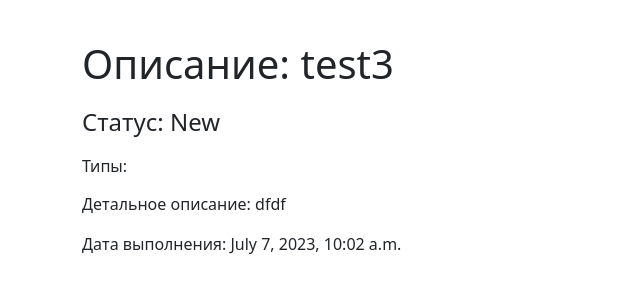
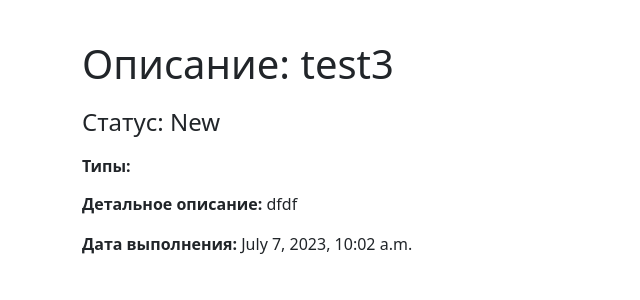
Before and after one commit to Kumushai/hwork57_issue_tracker, a Django app: page /todo/4/ in a window 1280 px wide. Shown: the part 56-356 px from the top of the page, without its empty margins (0-640 px from the left). Run offline with Django 4.2, Linux system fonts and the light colour scheme; data comes from the database, SQL or seed files in the repository.

Commit message:
Добавила стили в todo.html

```diff
--- a/webapp/templates/todo.html
+++ b/webapp/templates/todo.html
@@ -17,7 +17,7 @@
 <div>
     <h1 style="margin-top: 40px">Описание: {{ todo.content }}</h1>
     <h4 style="margin-top: 20px">Статус: {{ todo.status }}</h4>
-    <h6 style="margin-top: 20px">Типы:</h6>
+    <h6 style="margin-top: 20px"><b>Типы:</b></h6>
     <p>
         {% for type in todo.types.all %}
             {{ type.name }}
@@ -26,8 +26,8 @@
             {% endif %}
         {% endfor %}
     </p>
-    <p>Детальное описание: {{ todo.details }}</p>
-    <p>Дата выполнения: {{ todo.created_at}}</p>
+    <p><b>Детальное описание:</b> {{ todo.details }}</p>
+    <p><b>Дата выполнения:</b> {{ todo.created_at}}</p>
 </div>
 
 {% endblock %}
```
